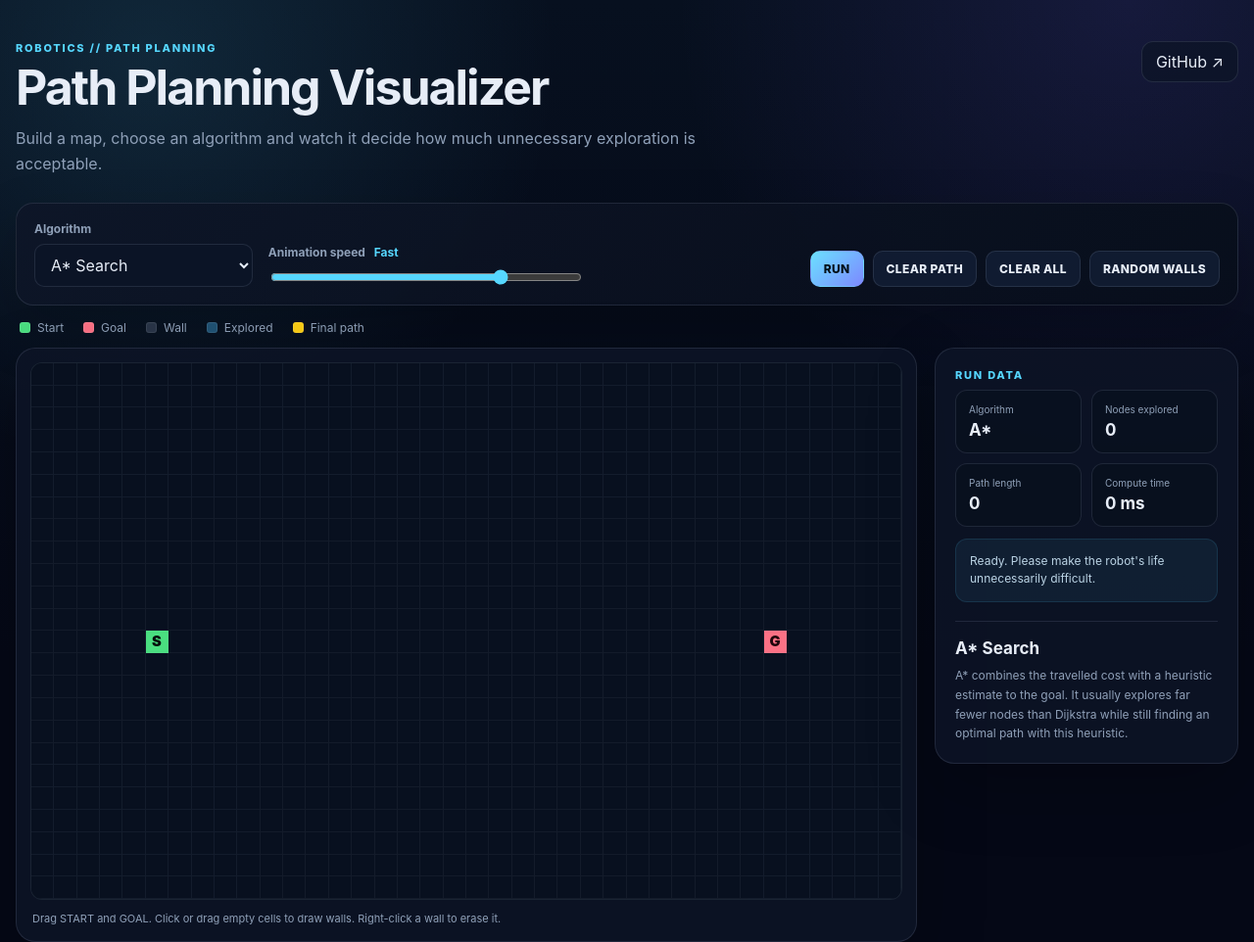
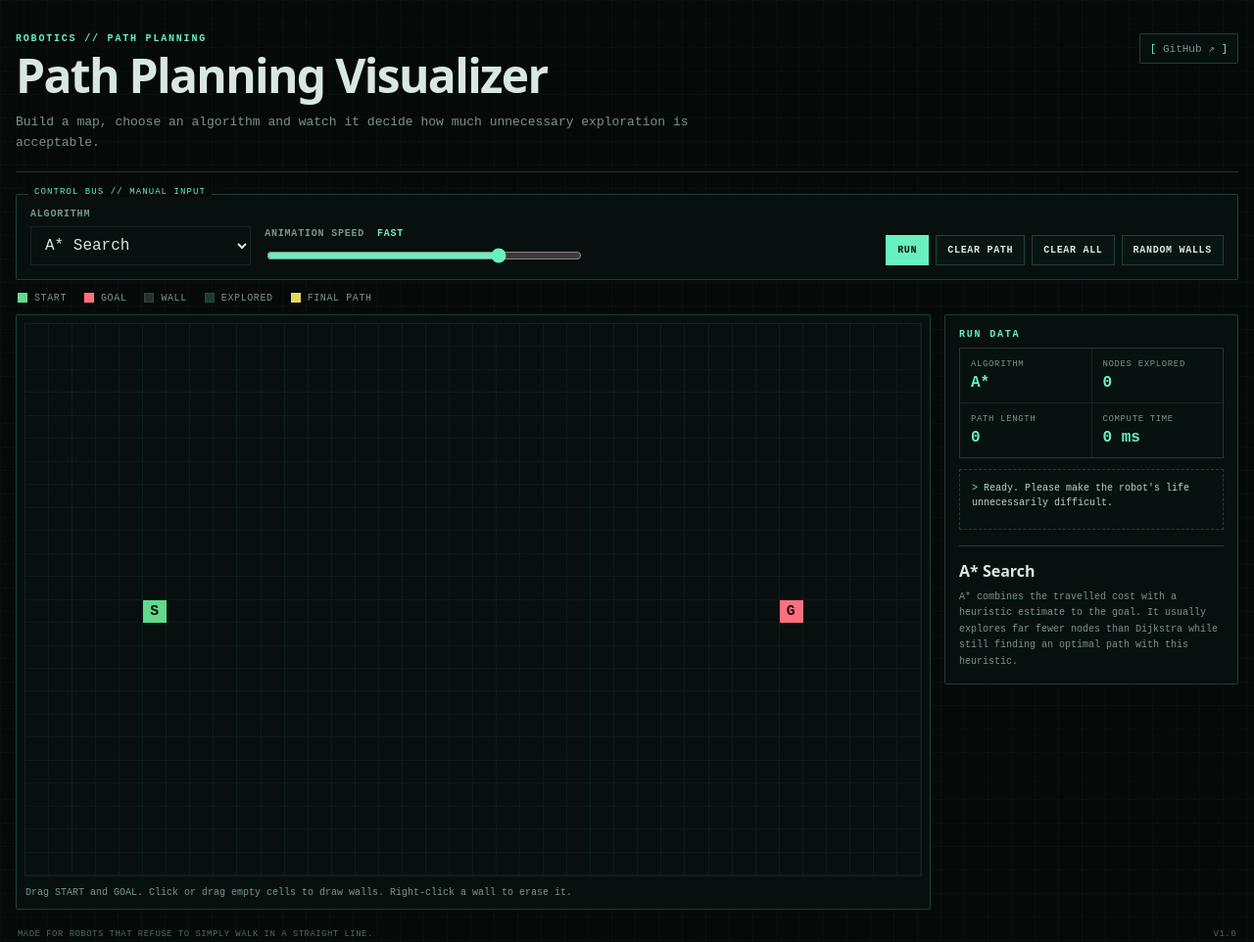
Before and after one commit to wzzzodiac/path-planning-visualizer, a plain HTML site: page index.html in a window 1280 px wide. Shown: the top 962 px of the page at 98% size. Drawn offline with Linux system fonts and the light colour scheme.

Commit message:
Give path planner an engineering console visual

```diff
--- a/style.css
+++ b/style.css
@@ -1,17 +1,17 @@
 :root {
-  --bg: #050816;
-  --panel: rgba(13, 20, 38, 0.88);
-  --panel-2: rgba(17, 27, 49, 0.9);
-  --line: rgba(148, 163, 184, 0.16);
-  --text: #e7edf7;
-  --muted: #8fa0b8;
-  --accent: #56d7ff;
-  --accent-2: #7c5cff;
-  --start: #4ade80;
-  --goal: #fb7185;
-  --wall: #293548;
-  --visited: #205274;
-  --path: #facc15;
+  --bg: #050908;
+  --panel: #08100f;
+  --panel-2: #0b1413;
+  --line: rgba(112, 255, 203, 0.20);
+  --line-soft: rgba(184, 214, 204, 0.10);
+  --text: #d8e7e1;
+  --muted: #78958b;
+  --accent: #69f0c1;
+  --start: #62d98b;
+  --goal: #ff6f7d;
+  --wall: #27312f;
+  --visited: #173d38;
+  --path: #e7d65e;
 }
 
 * { box-sizing: border-box; }
@@ -19,12 +19,13 @@ html { scroll-behavior: smooth; }
 body {
   margin: 0;
   min-height: 100vh;
-  font-family: Inter, ui-sans-serif, system-ui, -apple-system, BlinkMacSystemFont, "Segoe UI", sans-serif;
+  font-family: "Courier New", ui-monospace, SFMono-Regular, Menlo, Consolas, monospace;
   color: var(--text);
-  background:
-    radial-gradient(circle at 12% 6%, rgba(86, 215, 255, 0.12), transparent 28%),
-    radial-gradient(circle at 90% 0%, rgba(124, 92, 255, 0.13), transparent 30%),
-    linear-gradient(180deg, #07101f 0%, var(--bg) 65%);
+  background-color: var(--bg);
+  background-image:
+    linear-gradient(rgba(105,240,193,.025) 1px, transparent 1px),
+    linear-gradient(90deg, rgba(105,240,193,.025) 1px, transparent 1px);
+  background-size: 24px 24px;
 }
 
 button, select, input { font: inherit; }
@@ -33,7 +34,7 @@ button, select { -webkit-tap-highlight-color: transparent; }
 .shell {
   width: min(1280px, calc(100% - 32px));
   margin: 0 auto;
-  padding: 42px 0 28px;
+  padding: 34px 0 26px;
 }
 
 .hero {
@@ -41,87 +42,114 @@ button, select { -webkit-tap-highlight-color: transparent; }
   justify-content: space-between;
   align-items: flex-start;
   gap: 24px;
-  margin-bottom: 26px;
+  margin-bottom: 22px;
+  padding-bottom: 18px;
+  border-bottom: 1px solid var(--line);
 }
 
 .eyebrow, .panel-label {
   margin: 0 0 8px;
   color: var(--accent);
-  font-size: 11px;
-  letter-spacing: 0.16em;
-  font-weight: 800;
+  font-size: 10px;
+  letter-spacing: .18em;
+  font-weight: 700;
+  text-transform: uppercase;
 }
 
-h1 { margin: 0; font-size: clamp(30px, 5vw, 50px); line-height: 1; letter-spacing: -0.04em; }
-.subtitle { max-width: 730px; margin: 14px 0 0; color: var(--muted); line-height: 1.65; }
+h1 {
+  margin: 0;
+  font-family: system-ui, -apple-system, BlinkMacSystemFont, "Segoe UI", sans-serif;
+  font-size: clamp(30px, 5vw, 48px);
+  line-height: 1;
+  letter-spacing: -.035em;
+}
+.subtitle { max-width: 730px; margin: 13px 0 0; color: var(--muted); line-height: 1.65; font-size: 13px; }
 
 .github-link {
   flex: 0 0 auto;
-  padding: 10px 14px;
+  padding: 8px 10px;
   border: 1px solid var(--line);
-  border-radius: 12px;
-  color: var(--text);
+  border-radius: 2px;
+  color: var(--muted);
   text-decoration: none;
-  background: rgba(12, 20, 37, 0.7);
-  transition: transform .2s ease, border-color .2s ease, color .2s ease;
+  background: #07100e;
+  font-size: 11px;
 }
-.github-link:hover { transform: translateY(-2px); border-color: rgba(86,215,255,.5); color: var(--accent); }
+.github-link::before { content: "[ "; color: var(--accent); }
+.github-link::after { content: " ]"; color: var(--accent); }
+.github-link:hover { color: var(--accent); background: #0a1714; }
 
 .control-panel {
   display: grid;
-  grid-template-columns: minmax(180px, .7fr) minmax(220px, 1fr) 2fr;
-  gap: 16px;
+  grid-template-columns: minmax(180px,.7fr) minmax(220px,1fr) 2fr;
+  gap: 14px;
   align-items: end;
-  padding: 18px;
+  padding: 14px;
   border: 1px solid var(--line);
-  border-radius: 18px;
-  background: linear-gradient(145deg, rgba(14,22,40,.94), rgba(8,14,27,.94));
-  box-shadow: 0 24px 60px rgba(0,0,0,.2);
+  border-radius: 2px;
+  background: var(--panel);
+  box-shadow: none;
+  position: relative;
+}
+.control-panel::before {
+  content: "CONTROL BUS // MANUAL INPUT";
+  position: absolute;
+  top: -8px;
+  left: 12px;
+  padding: 0 6px;
+  background: var(--bg);
+  color: var(--accent);
+  font-size: 9px;
+  letter-spacing: .12em;
 }
 
-.control-group { display: flex; flex-direction: column; gap: 8px; }
-.control-group label { color: var(--muted); font-size: 12px; font-weight: 700; }
+.control-group { display: flex; flex-direction: column; gap: 7px; }
+.control-group label { color: var(--muted); font-size: 10px; font-weight: 700; text-transform: uppercase; letter-spacing: .08em; }
 #speedValue { color: var(--accent); margin-left: 6px; }
 
 select {
   width: 100%;
-  padding: 10px 12px;
+  padding: 9px 10px;
   color: var(--text);
-  border: 1px solid var(--line);
-  border-radius: 10px;
-  background: #0b1426;
+  border: 1px solid var(--line-soft);
+  border-radius: 0;
+  background: #06100e;
   outline: none;
 }
-select:focus { border-color: rgba(86,215,255,.7); }
+select:focus { border-color: var(--accent); }
 input[type="range"] { accent-color: var(--accent); width: 100%; }
 
-.button-row { display: flex; flex-wrap: wrap; justify-content: flex-end; gap: 9px; }
+.button-row { display: flex; flex-wrap: wrap; justify-content: flex-end; gap: 7px; }
 button {
   border: 1px solid var(--line);
-  border-radius: 10px;
-  padding: 10px 13px;
+  border-radius: 0;
+  padding: 9px 11px;
   color: var(--text);
-  background: rgba(18, 29, 51, .9);
+  background: #0a1513;
   cursor: pointer;
-  font-weight: 800;
-  font-size: 12px;
-  letter-spacing: .03em;
-  transition: transform .18s ease, border-color .18s ease, background .18s ease;
+  font-weight: 700;
+  font-size: 10px;
+  letter-spacing: .07em;
+  text-transform: uppercase;
+  transition: background .12s linear, color .12s linear;
 }
-button:hover:not(:disabled) { transform: translateY(-2px); border-color: rgba(86,215,255,.4); background: rgba(25,40,70,.95); }
-button.primary { color: #031018; border-color: transparent; background: linear-gradient(135deg, #6be0ff, #7d89ff); }
-button:disabled { opacity: .45; cursor: not-allowed; }
+button:hover:not(:disabled) { color: var(--accent); background: #10201c; }
+button.primary { color: #03100c; border-color: var(--accent); background: var(--accent); }
+button.primary:hover:not(:disabled) { color: #03100c; background: #8ff8d2; }
+button:disabled { opacity: .35; cursor: not-allowed; }
 
 .legend {
   display: flex;
   flex-wrap: wrap;
-  gap: 14px 20px;
-  padding: 15px 4px 13px;
+  gap: 12px 18px;
+  padding: 13px 2px 11px;
   color: var(--muted);
-  font-size: 12px;
+  font-size: 10px;
+  text-transform: uppercase;
+  letter-spacing: .06em;
 }
 .legend span { display: inline-flex; align-items: center; gap: 7px; }
-.dot { display: inline-block; width: 11px; height: 11px; border-radius: 3px; border: 1px solid rgba(255,255,255,.08); }
+.dot { display: inline-block; width: 10px; height: 10px; border-radius: 0; border: 1px solid rgba(255,255,255,.08); }
 .start-dot { background: var(--start); }
 .goal-dot { background: var(--goal); }
 .wall-dot { background: var(--wall); }
@@ -130,71 +158,63 @@ button:disabled { opacity: .45; cursor: not-allowed; }
 
 .workspace {
   display: grid;
-  grid-template-columns: minmax(0, 1fr) 310px;
-  gap: 18px;
+  grid-template-columns: minmax(0,1fr) 300px;
+  gap: 14px;
   align-items: start;
 }
 .grid-card, .stats-card {
   border: 1px solid var(--line);
-  border-radius: 20px;
+  border-radius: 2px;
   background: var(--panel);
-  box-shadow: 0 24px 70px rgba(0,0,0,.22);
+  box-shadow: none;
 }
-.grid-card { padding: 14px; overflow: hidden; }
+.grid-card { padding: 8px; overflow: hidden; }
 
 .grid {
   display: grid;
   width: 100%;
   aspect-ratio: 1.62 / 1;
   min-height: 420px;
-  border: 1px solid rgba(148,163,184,.13);
-  border-radius: 12px;
+  border: 1px solid var(--line-soft);
+  border-radius: 0;
   overflow: hidden;
-  background: #08111f;
+  background: #050c0b;
   touch-action: none;
   user-select: none;
 }
-
 .cell {
   position: relative;
-  border-right: 1px solid rgba(148,163,184,.08);
-  border-bottom: 1px solid rgba(148,163,184,.08);
-  background: rgba(8,17,31,.88);
-  transition: background .08s linear, transform .08s linear;
+  border-right: 1px solid rgba(105,240,193,.055);
+  border-bottom: 1px solid rgba(105,240,193,.055);
+  background: #07100f;
+  transition: background .06s linear;
 }
 .cell.wall { background: var(--wall); }
-.cell.visited { background: var(--visited); animation: pop .18s ease; }
-.cell.path { background: var(--path); animation: pathPop .2s ease; }
+.cell.visited { background: var(--visited); animation: flashCell .12s linear; }
+.cell.path { background: var(--path); animation: pathFlash .14s linear; }
 .cell.start { background: var(--start); }
 .cell.goal { background: var(--goal); }
 .cell.start::after, .cell.goal::after {
-  position: absolute;
-  inset: 0;
-  display: grid;
-  place-items: center;
-  color: #06100d;
-  font-size: min(1.15vw, 16px);
-  font-weight: 1000;
+  position: absolute; inset: 0; display: grid; place-items: center;
+  color: #06100d; font-size: min(1.15vw,16px); font-weight: 900;
 }
 .cell.start::after { content: "S"; }
 .cell.goal::after { content: "G"; color: #20060c; }
+@keyframes flashCell { from { filter: brightness(2); } to { filter: brightness(1); } }
+@keyframes pathFlash { from { outline: 2px solid #fff7b2; } to { outline: 0 solid transparent; } }
 
-@keyframes pop { from { transform: scale(.72); filter: brightness(1.8); } to { transform: scale(1); } }
-@keyframes pathPop { from { transform: scale(.6); } to { transform: scale(1); } }
-
-.grid-help { margin: 11px 2px 0; color: var(--muted); font-size: 11px; line-height: 1.5; }
-
-.stats-card { position: sticky; top: 18px; padding: 20px; }
-.stats-grid { display: grid; grid-template-columns: 1fr 1fr; gap: 10px; }
-.stat { padding: 13px; border: 1px solid var(--line); border-radius: 12px; background: rgba(8,16,30,.7); }
-.stat span { display: block; color: var(--muted); font-size: 10px; margin-bottom: 5px; }
-.stat strong { font-size: 17px; }
-.status-box { margin-top: 12px; padding: 13px 14px; min-height: 62px; border-radius: 12px; color: #bbd4e5; background: rgba(86,215,255,.07); border: 1px solid rgba(86,215,255,.12); font-size: 12px; line-height: 1.55; }
-.algorithm-info { margin-top: 19px; padding-top: 17px; border-top: 1px solid var(--line); }
-.algorithm-info h2 { margin: 0 0 8px; font-size: 17px; }
-.algorithm-info p { margin: 0; color: var(--muted); font-size: 12px; line-height: 1.65; }
-
-footer { display: flex; justify-content: space-between; gap: 20px; padding: 24px 4px 0; color: #65758d; font-size: 11px; }
+.grid-help { margin: 9px 1px 1px; color: var(--muted); font-size: 10px; line-height: 1.5; }
+.stats-card { position: sticky; top: 14px; padding: 14px; }
+.stats-grid { display: grid; grid-template-columns: 1fr 1fr; gap: 1px; background: var(--line-soft); border: 1px solid var(--line-soft); }
+.stat { padding: 11px; border: 0; border-radius: 0; background: #07110f; }
+.stat span { display: block; color: var(--muted); font-size: 9px; margin-bottom: 5px; text-transform: uppercase; letter-spacing: .07em; }
+.stat strong { font-size: 16px; color: var(--accent); }
+.status-box { margin-top: 11px; padding: 11px 12px; min-height: 62px; border-radius: 0; color: #b9d5ca; background: #07110f; border: 1px dashed var(--line); font-size: 10px; line-height: 1.55; }
+.status-box::before { content: "> "; color: var(--accent); }
+.algorithm-info { margin-top: 16px; padding-top: 14px; border-top: 1px solid var(--line); }
+.algorithm-info h2 { margin: 0 0 8px; font-family: system-ui, sans-serif; font-size: 16px; }
+.algorithm-info p { margin: 0; color: var(--muted); font-size: 10px; line-height: 1.65; }
+footer { display: flex; justify-content: space-between; gap: 20px; padding: 20px 2px 0; color: #4f6a61; font-size: 9px; text-transform: uppercase; letter-spacing: .05em; }
 
 @media (max-width: 960px) {
   .control-panel { grid-template-columns: 1fr 1fr; }
@@ -202,15 +222,14 @@ footer { display: flex; justify-content: space-between; gap: 20px; padding: 24px
   .workspace { grid-template-columns: 1fr; }
   .stats-card { position: static; }
 }
-
 @media (max-width: 640px) {
-  .shell { width: min(100% - 20px, 1280px); padding-top: 24px; }
+  .shell { width: min(100% - 18px,1280px); padding-top: 22px; }
   .hero { flex-direction: column; }
   .github-link { align-self: flex-start; }
-  .control-panel { grid-template-columns: 1fr; padding: 14px; }
+  .control-panel { grid-template-columns: 1fr; padding: 12px; }
   .button-row { grid-column: auto; }
-  .button-row button { flex: 1 1 calc(50% - 9px); }
-  .grid-card { padding: 8px; }
+  .button-row button { flex: 1 1 calc(50% - 7px); }
+  .grid-card { padding: 5px; }
   .grid { min-height: 360px; aspect-ratio: auto; }
   .cell.start::after, .cell.goal::after { font-size: 10px; }
   footer { flex-direction: column; gap: 5px; }
```
